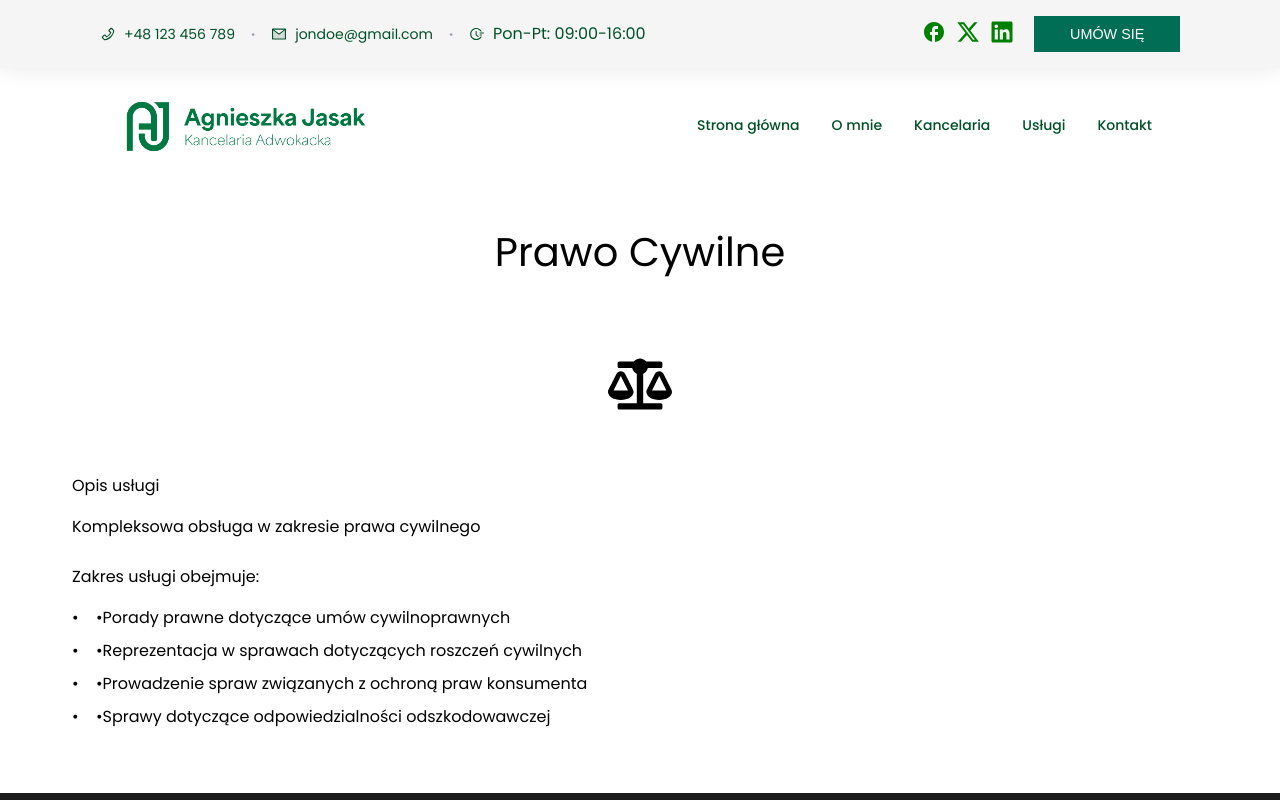
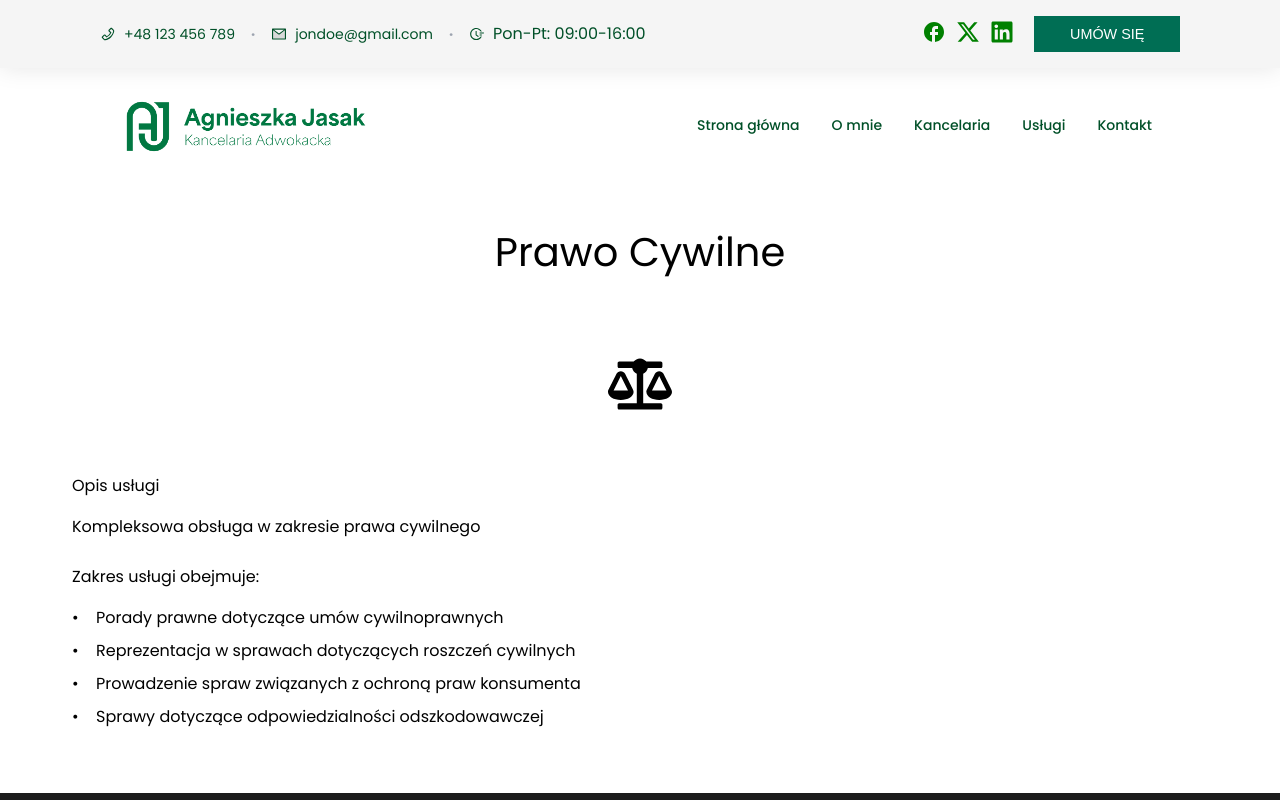
Before and after one commit to MrBJasak/vite-lawyer, a React (Vite) app: page /uslugi/1 in a window 1280 px wide. Shown: the top 800 px of the page. Built offline with nearby package versions, Linux system fonts and the light colour scheme.

Commit message:
add fix to service details remove span

```diff
--- a/src/components/ServiceDetails/ServiceDetails.tsx
+++ b/src/components/ServiceDetails/ServiceDetails.tsx
@@ -59,7 +59,6 @@ export const ServiceDetails: React.FC<ServiceDetailsProps> = ({ services }) => {
           <ul className='service-details__list'>
             {detailsTrail.map((props, index) => (
               <animated.li key={index} style={props} className='service-details__list-item'>
-                <span className='service-details__bullet'>•</span>
                 {service.details[index]}
               </animated.li>
             ))}
```
